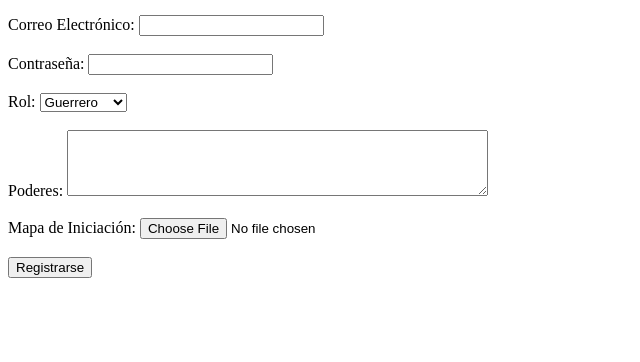
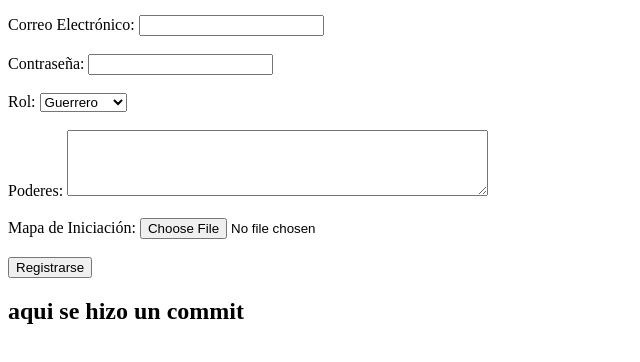
Before and after one commit to mortal97/tarea, a plain HTML site: page index.html in a window 1280 px wide. Shown: the part 104-466 px from the top of the page, without its empty margins (0-640 px from the left). Drawn offline with Linux system fonts and the light colour scheme.

Commit message:
Update index.html
update de la tarea

```diff
--- a/index.html
+++ b/index.html
@@ -30,5 +30,6 @@
 
         <input type="submit" value="Registrarse">
     </form>
+    <h2>aqui se hizo un  commit</h2>
 </body>
 </html>
```
